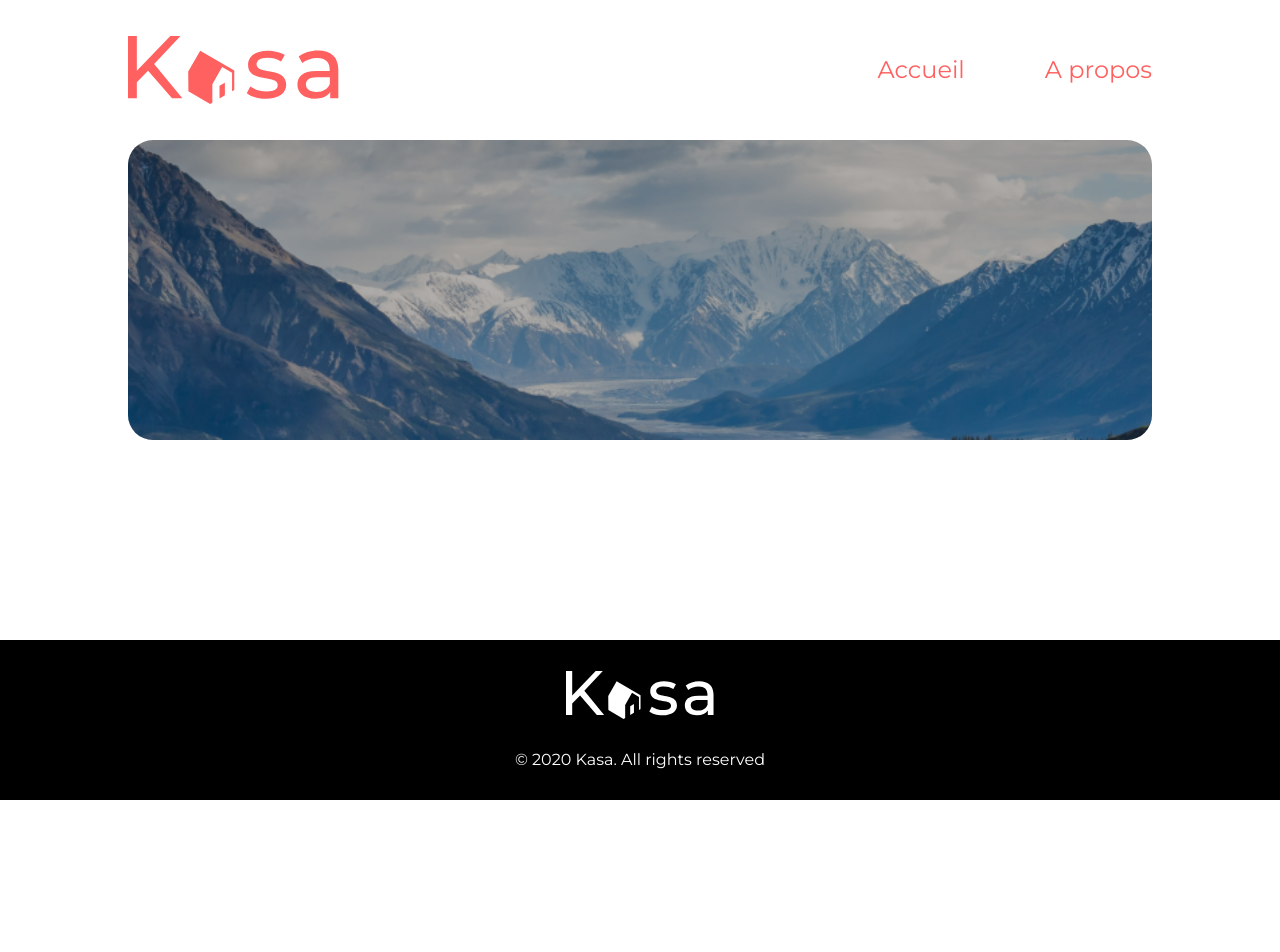
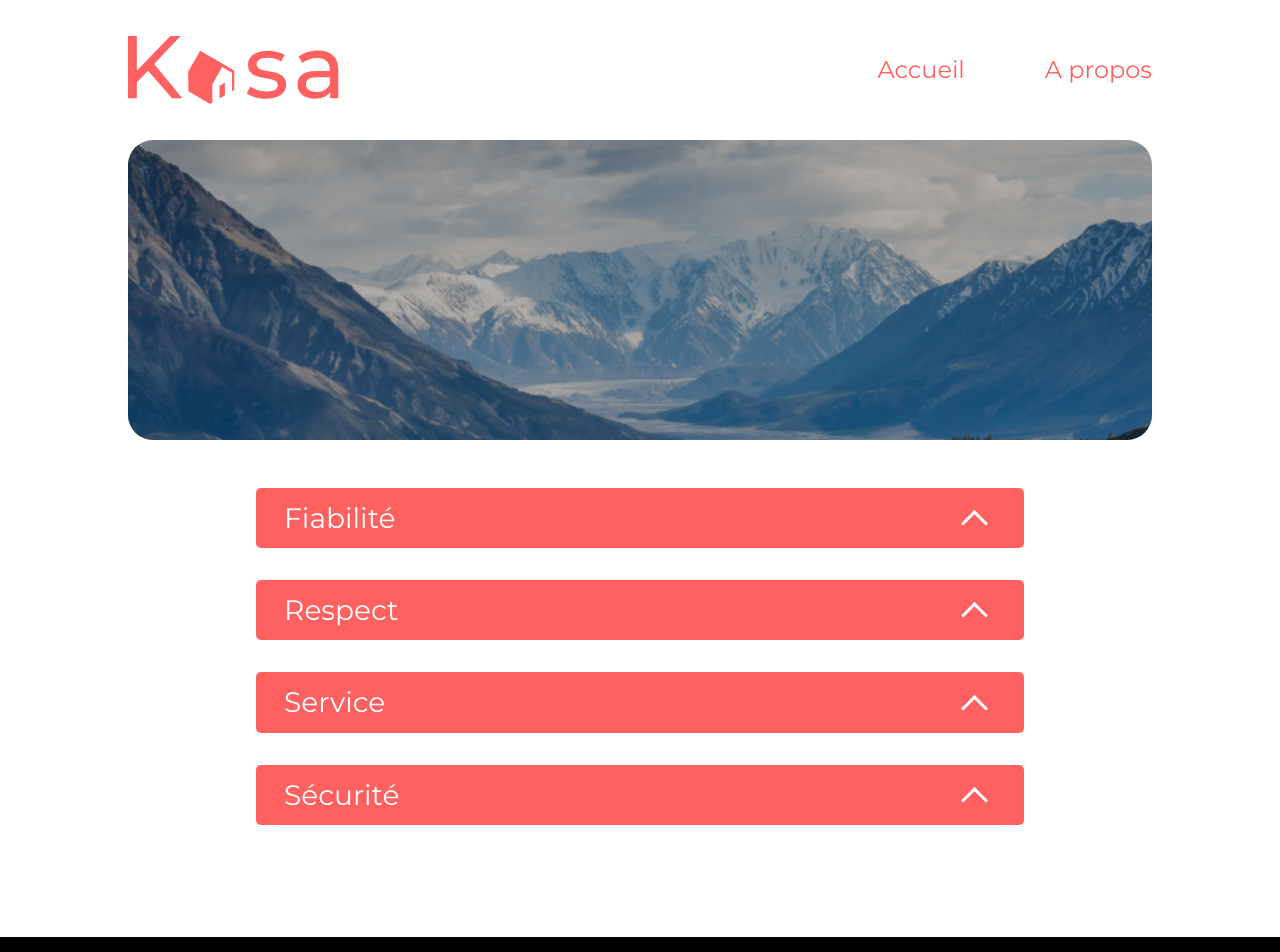
Before and after one commit to loumorganrene/Kasa, a React (Create React App) app: page /about in a window 1280 px wide. Shown: the top 952 px of the page. Before the commit the page ends 800 px from the top, so only its background shows below. Built offline with nearby package versions, Linux system fonts and the light colour scheme.

Commit message:
About page styling with collapsing infos

```diff
--- a/src/components/Card/index.jsx
+++ b/src/components/Card/index.jsx
@@ -7,7 +7,7 @@ function Card({ id, cover, title }) {
                 <img
                     className="housing__cover"
                     src={cover}
-                    alt={`${title} cover`}
+                    alt={`${title}`}
                 />
                 <h3 className="housing__title">{title}</h3>
             </div>
--- /dev/null
+++ b/src/components/Collapsible/index.jsx
@@ -0,0 +1,24 @@
+import { useState } from 'react'
+import '../../styles/Collapsible.css'
+
+function Collapsible({ aboutTitle, aboutContent }) {
+    const [open, setOpen] = useState(false)
+
+    const opening = () => {
+        setOpen(!open)
+    }
+
+    return (
+        <div className="collapsible--container">
+            <h3
+                onClick={opening}
+            >
+                {aboutTitle}
+                <span className={'arrow' + (open ? ' down' : ' up')} />
+            </h3>
+            {open && <p>{aboutContent}</p>}
+        </div>
+    )
+}
+
+export default Collapsible
--- a/src/pages/About/index.jsx
+++ b/src/pages/About/index.jsx
@@ -1,9 +1,37 @@
 import Banner from '../../components/Banner'
+import Collapsible from '../../components/Collapsible'
 import HeroImg from '../../assets/about_hero_img_d.png'
+import '../../styles/About.css'
 function About() {
     return (
         <div>
             <Banner imageUrl={HeroImg} />
+            <div className="collapsible-list--container">
+                <Collapsible
+                    aboutTitle="Fiabilité"
+                    aboutContent="Les annonces postées sur Kasa garantissent une fiabilité totale.
+                    Les photos sont conformes aux logements, et toutes les informations sont régulièrement
+                    vérifiées  par nos équipes."
+                />
+                <Collapsible
+                    aboutTitle="Respect"
+                    aboutContent="La bienveillance fait partie des valeurs fondatrices de Kasa.
+                    Tout comportement discriminatoire ou de perturbation du voisinage entraînera une exclusion de notre plateforme."
+                />
+                <Collapsible
+                    aboutTitle="Service"
+                    aboutContent="Nos équipes se tiennent à votre disposition pour vous fournir une expérience parfaite.
+                    N'hésitez pas à nous contacter si vous avez la moindre question."
+                />
+                <Collapsible
+                    aboutTitle="Sécurité"
+                    aboutContent="La sécurité est la priorité de Kasa. Aussi bien pour nos hôtes que pour les voyageurs,
+                    chaque logement correspond aux critères de sécurité établis par nos services.
+                    En laissant une note aussi bien à l'hôte qu'au locataire,
+                    cela permet à nos équipes de vérifier que les standards sont bien respectés.
+                    Nous organisons également des ateliers sur la sécurité domestique pour nos hôtes."
+                />
+            </div>
         </div>
     )
 }
--- /dev/null
+++ b/src/styles/About.css
@@ -0,0 +1,9 @@
+.collapsible-list--container {
+    display: flex;
+    flex-direction: column;
+    justify-content: center;
+    align-items: center;
+    width: 100%;
+    margin: 3em 0;
+    padding: 0 8em;
+}
--- a/src/styles/Card.css
+++ b/src/styles/Card.css
@@ -1,34 +1,36 @@
 .housing-card {
     list-style-type: none;
-    max-width: 100%;
+    max-width: 28em;
     height: 28em;
     margin: 0;
     padding: 0;
     overflow: hidden;
     border-radius: 10px;
+    background: linear-gradient(180deg, var(--primary-clr) 0%, rgba(0, 0, 0, 0.5) 100%);
 }
 
 .housing-card img {
     border-radius: 10px;
     max-width: 28em;
     height: 28em;
+    filter: brightness(80%);
 }
 
 .housing__cover {
     object-fit: cover;
-
 }
 
 .housing-card h3 {
     position: relative;
-    top: -3em;
+    bottom: 3em;
     left: 1.5em;
-    color: #FFFFFF;
-    font-size: 1rem;
-    overflow: hidden;
-    white-space: nowrap;
+    color: white;
+    font-size: 1.2rem;
+    /* overflow: hidden;
+    white-space: nowrap; */
     margin: 0;
-    width: 22em;
+    width: 13em;
+    font-weight: 500;
 }
 
 .housing__title {
--- /dev/null
+++ b/src/styles/Collapsible.css
@@ -0,0 +1,45 @@
+.collapsible--container {
+    background-color: var(--grey-clr);
+    width: 100%;
+    font-size: 1.5rem;
+    margin-bottom: 2rem;
+}
+
+.collapsible--container h3 {
+    position: relative;
+    background-color: var(--primary-clr);
+    max-width: 100%;
+    margin: 0;
+    padding: 0.5em 1em;
+    border-radius: 5px;
+    color: white;
+    font-weight: 500;
+}
+
+.collapsible--container p {
+    color: var(--primary-clr);
+    padding: 0.5em 1em;
+    font-weight: 400;
+}
+
+.arrow {
+    position: absolute;
+    border: solid white;
+    border-width: 0 3px 3px 0;
+    display: inline-block;
+    padding: .5rem;
+}
+
+.up {
+    bottom: 25%;
+    right: 2.5rem;
+    transform: rotate(-135deg);
+    -webkit-transform: rotate(-135deg);
+}
+
+.down {
+    bottom: 45%;
+    right: 2.5rem;
+    transform: rotate(45deg);
+    -webkit-transform: rotate(45deg);
+}
--- a/src/styles/HousingList.css
+++ b/src/styles/HousingList.css
@@ -1,7 +1,7 @@
 .housing-list--container {
     display: flex;
     flex-direction: column;
-    background-color: #f6f6f6;
+    background-color: var(--grey-clr);
     border-radius: 25px;
     margin: 3em 0;
     padding: 4em 2em;
@@ -40,6 +40,6 @@
 
 .housing-list li {
     list-style-type: none;
-    max-width: fit-content;
-    height: max-content;
+    max-width: 28em;
+    height: 28em;
 }
--- a/src/styles/index.css
+++ b/src/styles/index.css
@@ -1,7 +1,6 @@
 :root {
    --primary-clr: #FF6060;
-   --lightblue-clr: #deebff;
-   --grey-clr: #f2f2f2;
+   --grey-clr: #f6f6f6;
 }
 
 body {
```
